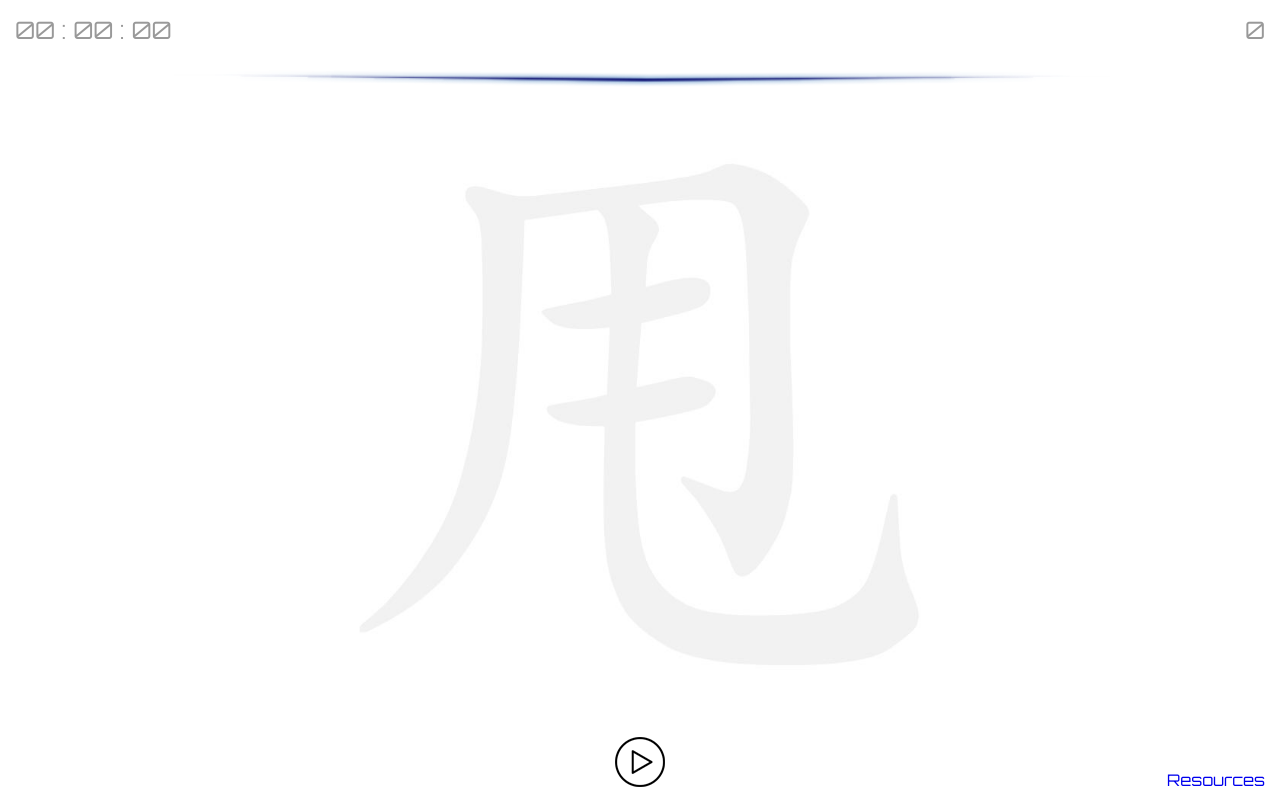
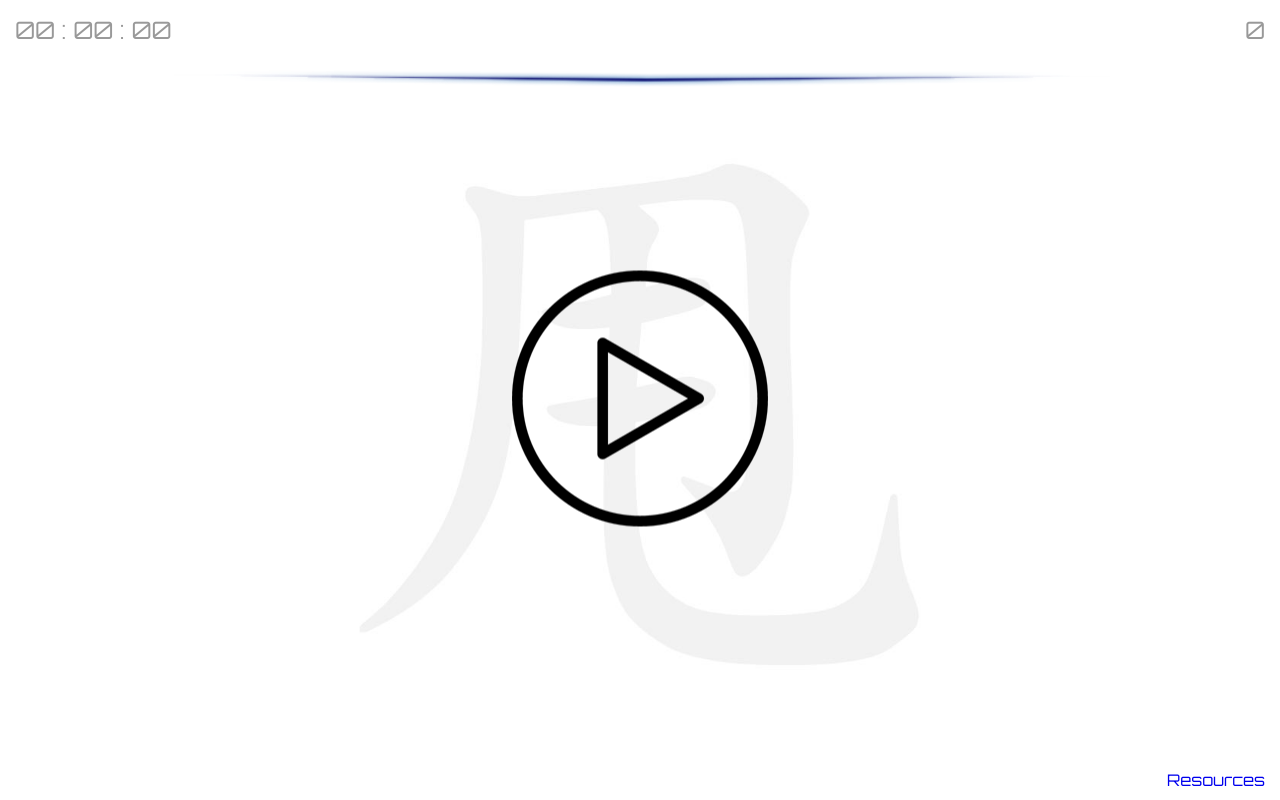
Before and after one commit to ijklim/pingshuai, a Vue app: page /#/ in a window 1280 px wide. Built offline with nearby package versions, Linux system fonts and the light colour scheme.

Commit message:
Set big Play button in the middle on start of app

```diff
--- a/src/components/Controls.vue
+++ b/src/components/Controls.vue
@@ -1,6 +1,6 @@
 <template>
-  <div class='controls'>
-    <transition name='fade' mode="out-in">
+  <div class='controls' :class='{ "started": started }'>
+    <transition name='fade' mode='out-in'>
       <!-- Note: Without at least 1 :key binding transition would not work, and it should correspond to a variable without generating Vue warning -->
       <button @click='toggle' class='pause' :key='active' v-if='active' title='Pause'></button>
       <button @click='toggle' class='play' v-else title='Start'></button>
@@ -23,12 +23,17 @@ export default {
   // variables
   data () {
     return {
+      started: false
     }
   },
 
   // methods
   methods: {
     toggle () {
+      if (!this.started) {
+        // Starting for the first time, need to move controls down
+        this.started = true
+      }
       this.$emit('play-button-toggle')
     }
   },
@@ -42,22 +47,42 @@ export default {
 <!-- Add "scoped" attribute to limit CSS to this component only -->
 <style scoped>
 .controls {
-  position: absolute;
-  width: 100%;
-  bottom: 0px;
+  /* width: 100%; */
   text-align: center;
-  margin-bottom: 10px;
+  /* Center element */
+  position: fixed;
+  top: 50%;
+  left: 50%;
+  transform: translate(-50%, -50%);
+}
+
+.started {
+  /* Bottom of screen */
+  /* position: absolute; */
+  /* bottom: 0px;
+  margin-bottom: 10px; */
+  transition: all .75s ease-in-out;
+  transform: translate(-50%, 42vh);
 }
 
 button {
-  width: 50px;
-  height: 50px;
+  width: 256px;
+  height: 256px;
   border: none;
   outline: none;
   background: none;
 }
 
+.started button {
+  width: 50px;
+  height: 50px;
+}
+
 button.play {
+  background-image: url('../assets/icon-play-256x256.png');
+}
+
+.started button.play {
   background-image: url('../assets/icon-play-50x50.png');
 }
 
```
Also changed, not shown: src/assets/icon-play-256x256.png (added).
